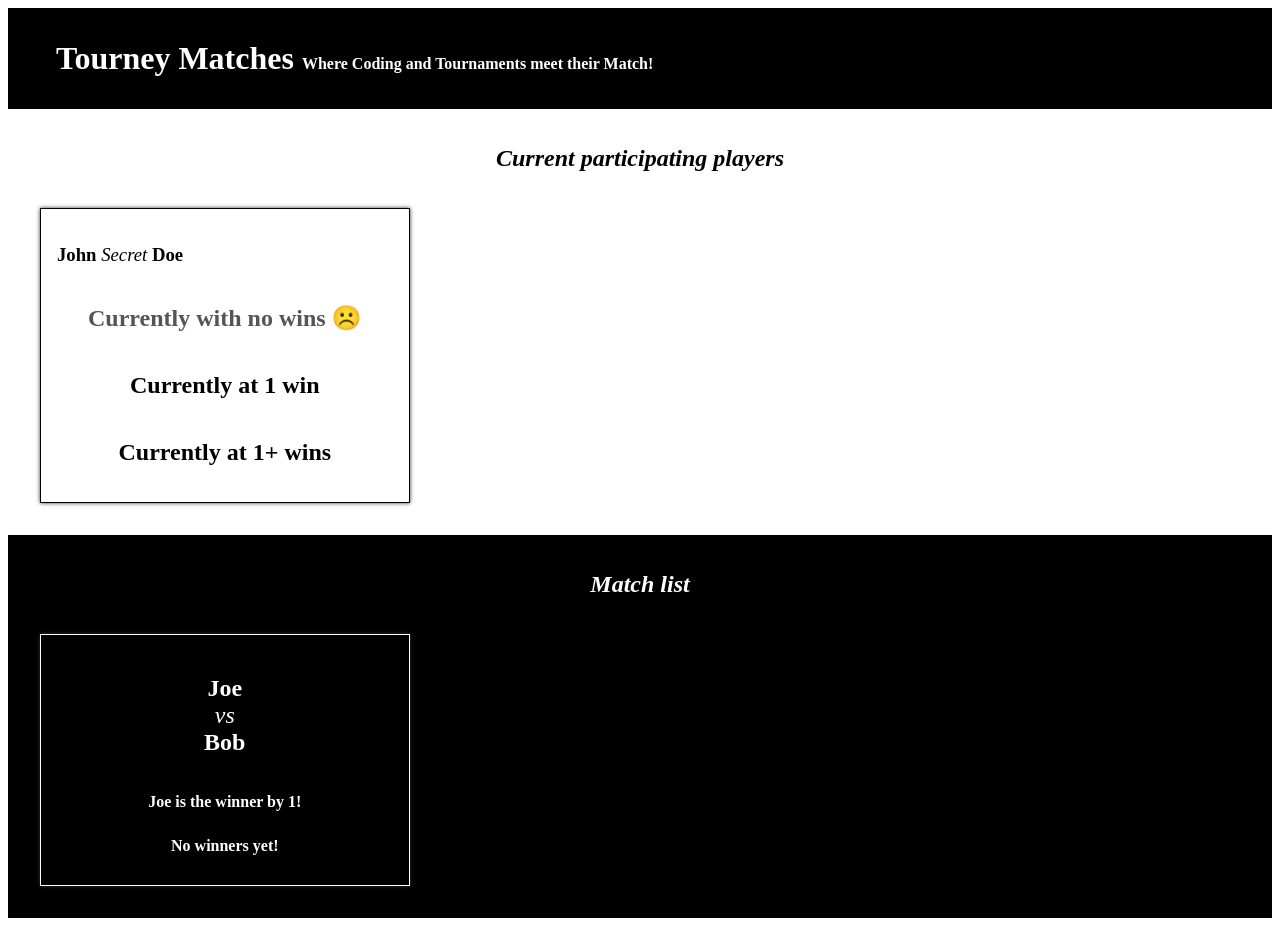
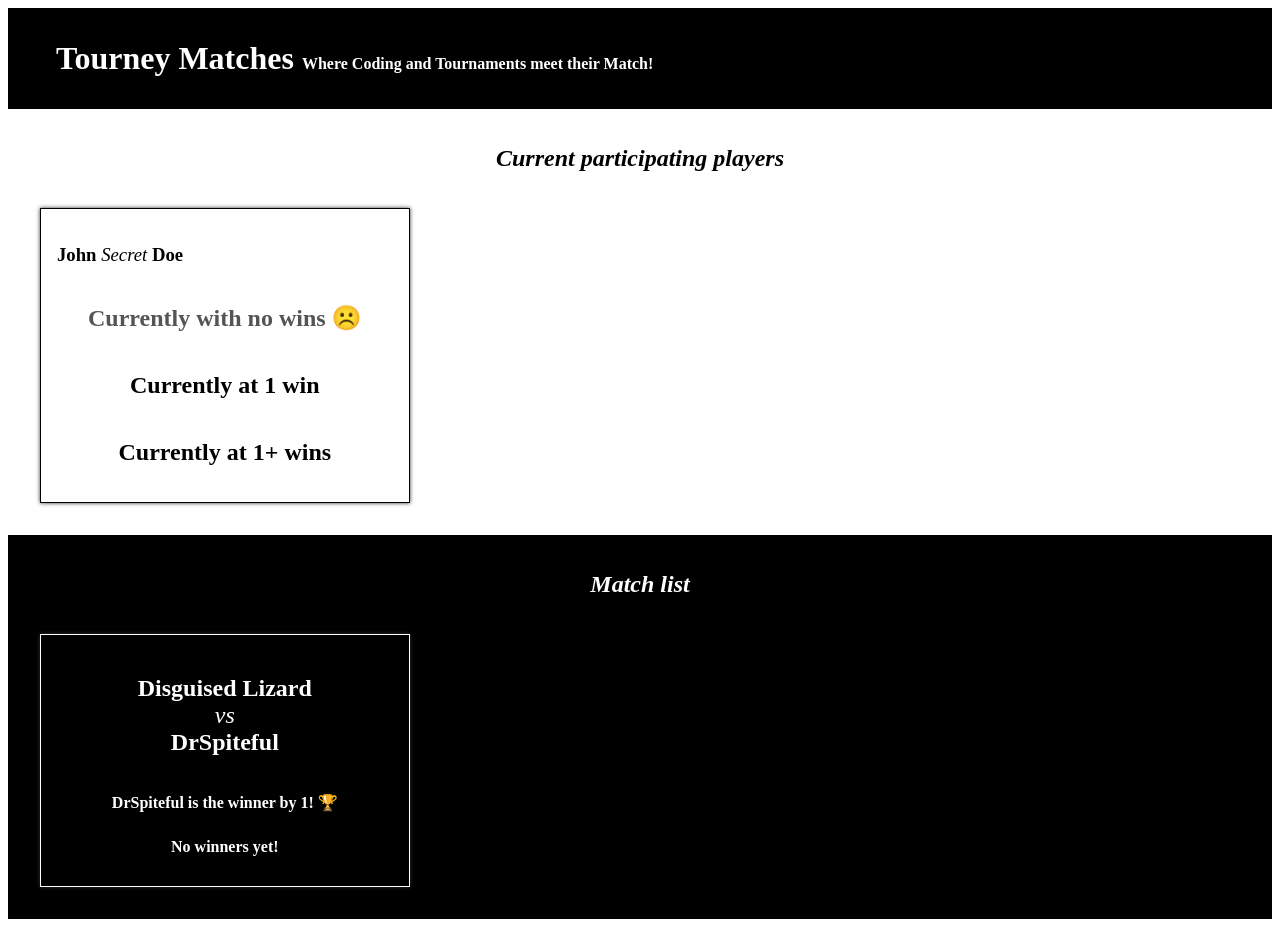
Before and after one commit to kazvee/tourney-matches, a React (Create React App) app: page / in a window 1280 px wide. Built offline with nearby package versions, Linux system fonts and the light colour scheme.

Commit message:
Refactor Match component to receive props to render one match

```diff
--- a/src/components/Match.js
+++ b/src/components/Match.js
@@ -1,16 +1,15 @@
 import React from "react";
 
-const Match = () => {
+const Match = (props) => {
   return (
     <article className="Match">
-      <h1>
-        Joe <span>vs</span> Bob
-      </h1>
+      <h1>{props.players[0]} <span>vs</span> {props.players[1]}</h1>
       {/* To be shown when there is a winner */}
-      <h2>Joe is the winner by 1!</h2>
+      <h2>{props.winner} is the winner by {props.scoreDifference}! 🏆</h2>
       {/* To be shown when there is no winner */}
       <h2>No winners yet!</h2>
     </article>
   );
-}
+};
+
 export default Match;
```
